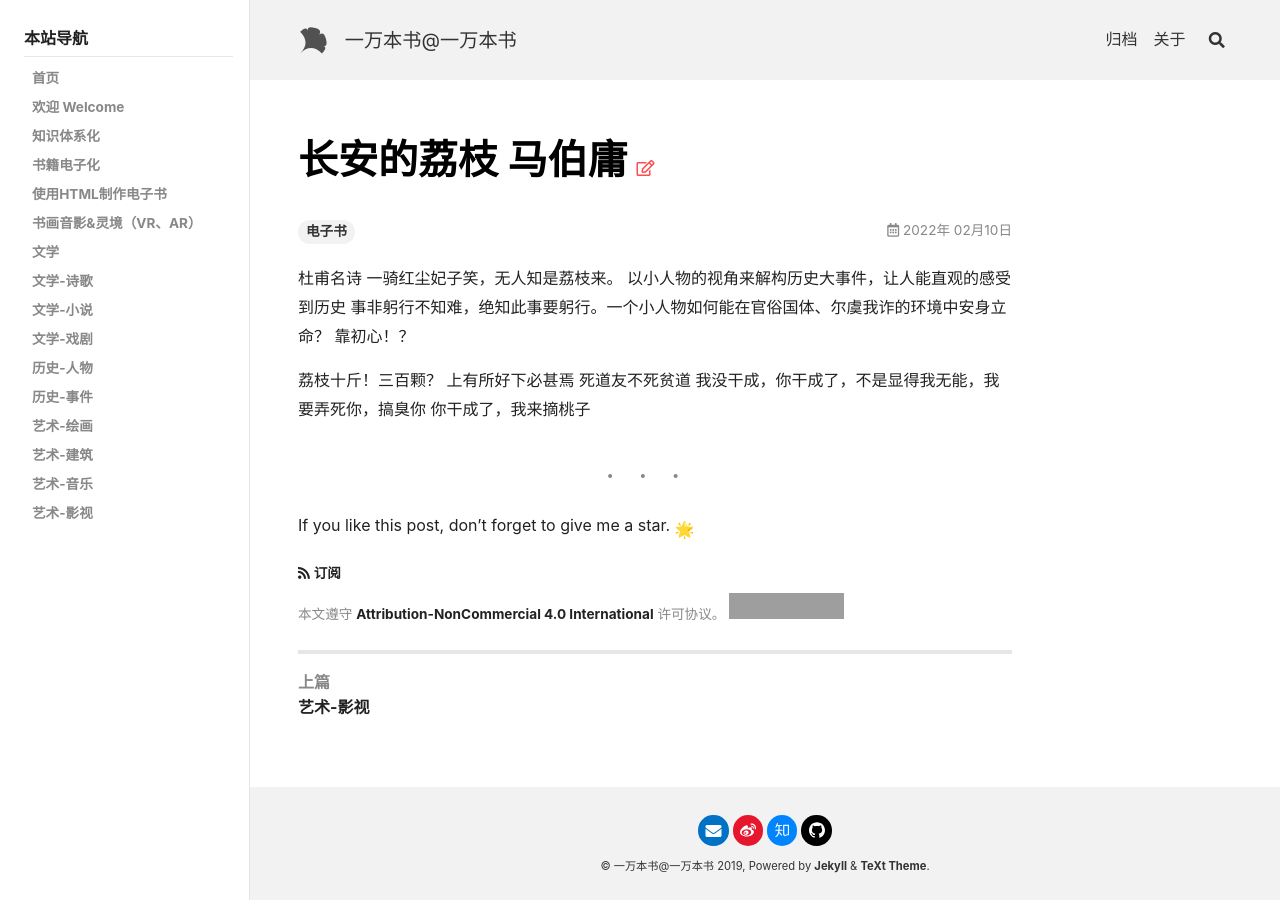
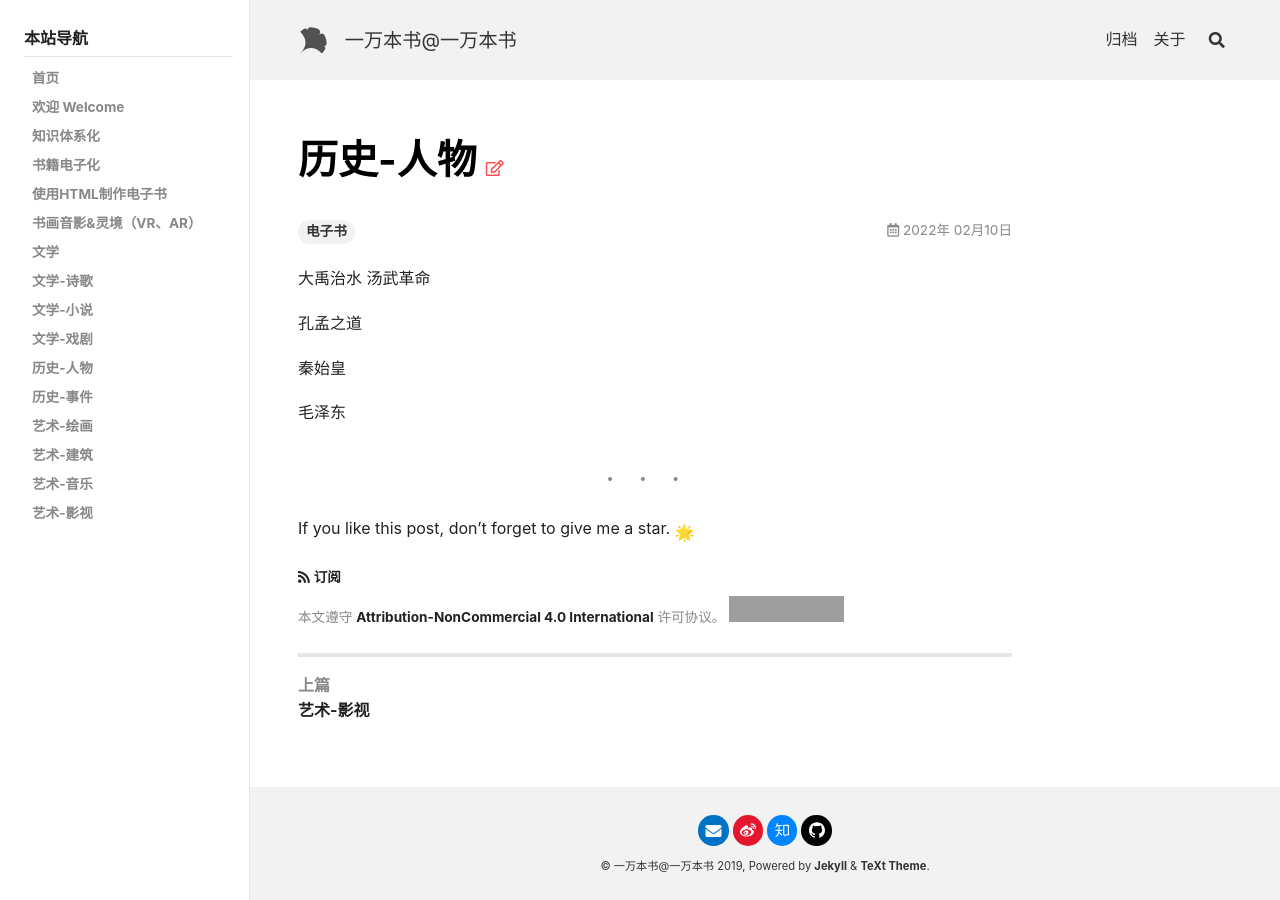
Before and after one commit to yiwanbenshu/yiwanbenshu.github.io, a Jekyll site: the page built from _posts/2022-02-10-历史-人物.md, in a window 1280 px wide. Built offline with Jekyll 4.4.1, drawn with Linux system fonts in a browser that asks for light colours; nearby versions of some CDN libraries; emoji names are drawn with the system emoji font; grey boxes are pictures that could not be loaded.

Commit message:
Update 2022-02-10-历史-人物.md

```diff
--- a/_posts/2022-02-10-历史-人物.md
+++ b/_posts/2022-02-10-历史-人物.md
@@ -1,21 +1,24 @@
 ---
-title: 长安的荔枝 马伯庸
+title: 历史-人物
 tags: 电子书
 sidebar:
   nav: docs-zh
 ---
 
-杜甫名诗
-一骑红尘妃子笑，无人知是荔枝来。
-以小人物的视角来解构历史大事件，让人能直观的感受到历史
-事非躬行不知难，绝知此事要躬行。一个小人物如何能在官俗国体、尔虞我诈的环境中安身立命？
-靠初心！？
 
-荔枝十斤！三百颗？
-上有所好下必甚焉
-死道友不死贫道
-我没干成，你干成了，不是显得我无能，我要弄死你，搞臭你
-你干成了，我来摘桃子
+大禹治水
+汤武革命
+
+孔孟之道
+
+秦始皇
+
+毛泽东
+
+
+
+
+
 <!--more-->
 
 ---
```
